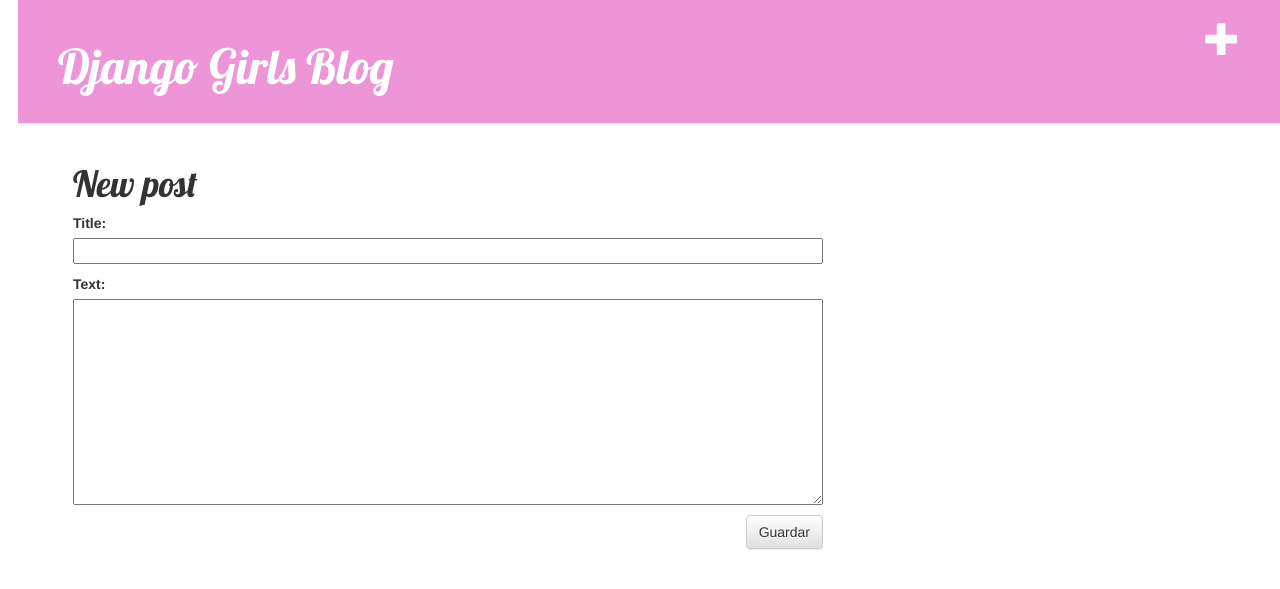
After one commit to naticm/DjangoGirlsNH, a Django app: page /post/new/ in a window 1280 px wide. The commit adds this page. Shown: the top 589 px of the page. Run offline with Django 3.2, Linux system fonts and the light colour scheme; some libraries are stand-ins or nearby versions.

Commit message:
Added views to create/edit blog post

```diff
--- /dev/null
+++ b/blog/forms.py
@@ -0,0 +1,7 @@
+from django import forms
+from .models import Post
+
+class PostForm(forms.ModelForm):
+  class Meta:
+    model = Post
+    fields = ('title', 'text')
--- a/blog/templates/blog/base.html
+++ b/blog/templates/blog/base.html
@@ -9,6 +9,7 @@
     </head>
     <body>
        <div class="page-header">
+        <a href="{% url 'blog.views.post_new' %}" class="top-menu"><span class="glyphicon glyphicon-plus"></span></a>
         <h1><a href="/">Django Girls Blog</a></h1>
     </div>
     <div class="content container">
--- /dev/null
+++ b/blog/templates/blog/post_edit.html
@@ -0,0 +1,9 @@
+{% extends 'blog/base.html' %}
+
+{% block content %}
+    <h1>New post</h1>
+    <form method="POST" class="post-form">{% csrf_token %}
+        {{ form.as_p }}
+        <button type="submit" class="save btn btn-default">Guardar</button>
+    </form>
+{% endblock %}
--- a/blog/templates/blog/post_list.html
+++ b/blog/templates/blog/post_list.html
@@ -5,7 +5,7 @@
                <div class="date">
                  {{ post.published_date }}
                </div>
-               <h1><a href="">{{ post.title }}</a></h1>
+               <h1><a href="{% url 'blog.views.post_detail' pk=post.pk %}">{{ post.title }}</a></h1>
                <p>{{ post.text|linebreaksbr }}</p>
          </div>
          {% endfor %}
--- a/blog/urls.py
+++ b/blog/urls.py
@@ -1,6 +1,8 @@
-from django.conf.urls import include, url
+from django.conf.urls import url
 from . import views
 
 urlpatterns = [
   url(r'^$', views.post_list),
+  url(r'^post/(?P<pk>[0-9]+)/$', views.post_detail),
+  url(r'^post/new/$', views.post_new, name='post_new'),
 ]
--- a/blog/views.py
+++ b/blog/views.py
@@ -1,6 +1,8 @@
 from django.shortcuts import render, get_object_or_404
 from django.utils import timezone
 from .models import Post
+from .forms import PostForm
+from django.shortcuts import redirect
 
 # Create your views here.
 def post_list(request):
@@ -10,3 +12,16 @@
 def post_detail(request, pk):
     post = get_object_or_404(Post, pk=pk)
     return render(request, 'blog/post_detail.html'), {'post': post}
+
+def post_new(request):
+    if request.method == "POST":
+        form = PostForm(request.POST)
+        if form.is_valid():
+            post = form.save(commit=False)
+            post.author = request.user
+            post.published_date = timezone.now()
+            post.save()
+            return redirect('post_detail', pk=post.pk)
+    else:
+        form = PostForm()
+    return render(request, 'blog/post_edit.html', {'form': form})
```
Also changed, not shown: db.sqlite3, 3 other files.
